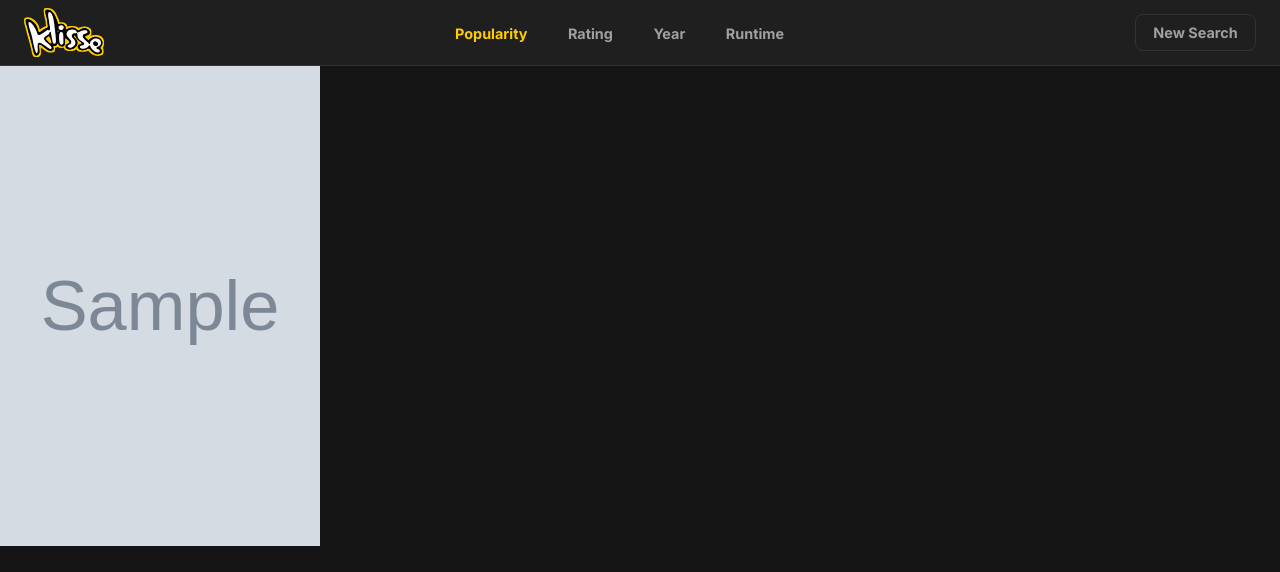
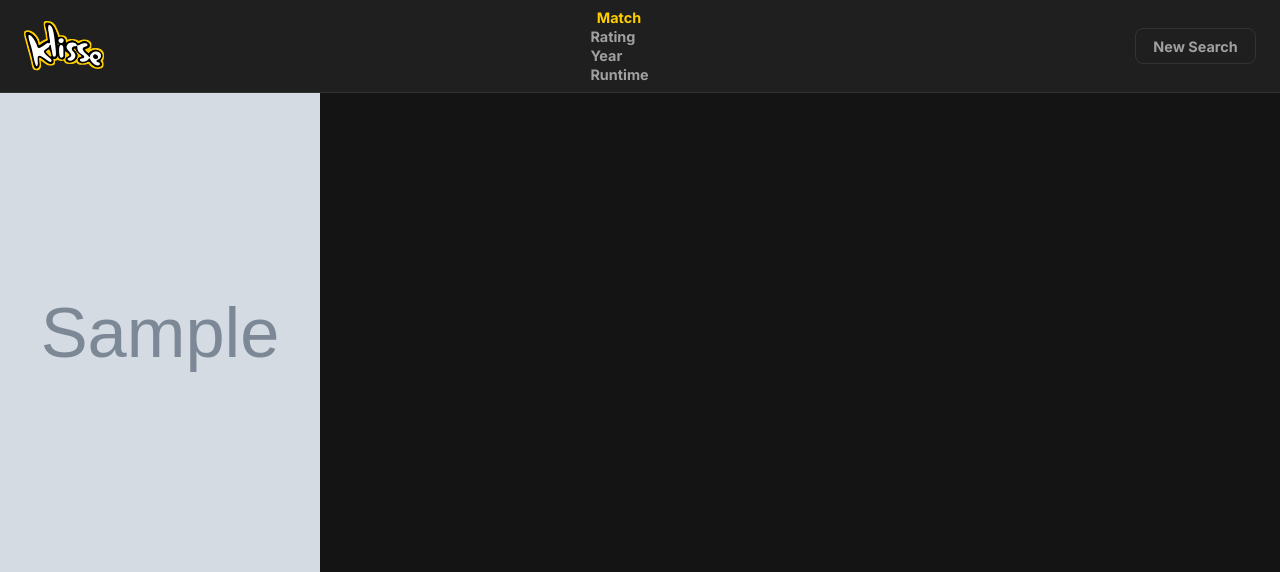
Before and after one commit to jamaldinnnn/klisse, a Flask app: template templates/index.html in a window 1280 px wide. Shown: the top 572 px of the page. Run offline with Flask 3, Linux system fonts and the light colour scheme; the template is opened without the code that fills it: most values are stand-ins (such as "Sample title", 1, 10 or a date in 2020); grey boxes marked "Sample" are stand-in pictures.

Commit message:
1st sort button svg (match)

```diff
--- a/templates/index.html
+++ b/templates/index.html
@@ -191,6 +191,15 @@
     background: none; border: none; color: var(--text-secondary);
     font-family: 'Inter', sans-serif; font-size: 0.9rem; font-weight: 700;
     margin: 0 0.75rem; cursor: pointer; transition: color 0.2s;
+    display: flex;
+    align-items: center;
+    gap: 0.4rem;
+}
+
+.sort-icon {
+    width: 18px;
+    height: 18px;
+    fill: currentColor;
 }
         .sort-button:hover { color: var(--text-primary); }
         .sort-button.active { color: var(--primary); }
@@ -474,7 +483,12 @@
                     <path class="cls-5" d="M2691.36,1419.78c-99.12,8.94-136.51-151.68-29.5-167.61,109.21-7.77,165.59,166.38,29.5,167.61Z"/>
                 </svg>
                 <div id="sort-controls">
-                    <button class="sort-button active" data-sort="count">Popularity</button>
+    <button class="sort-button active" data-sort="count">
+       <svg id="Layer_1" data-name="Layer 1" xmlns="http://www.w3.org/2000/svg" viewBox="0 0 951.78 529.47">
+  <path d="M4.33,237.75C15.04,115.93,138.81,2.91,262.28,13.37c61.11-.45,119.64,26.14,164.1,67.1,16.41,8.62,29.71,46.7,49.46,36.79C658-100.99,969.68,1.57,950.98,291.58c-6.02,139.92-158.01,254.78-294.22,234.3-98.74,4.96-173.24-127.89-220-93.01C249.7,623.78-38.76,517.69,4.33,237.75"/>
+</svg>
+        <span>Match</span>
+    </button>
     <button class="sort-button" data-sort="rating">Rating</button>
     <button class="sort-button" data-sort="year">Year</button>
     <button class="sort-button" data-sort="runtime">Runtime</button>
```
Lines whose indentation alone changed are shown as unchanged.
